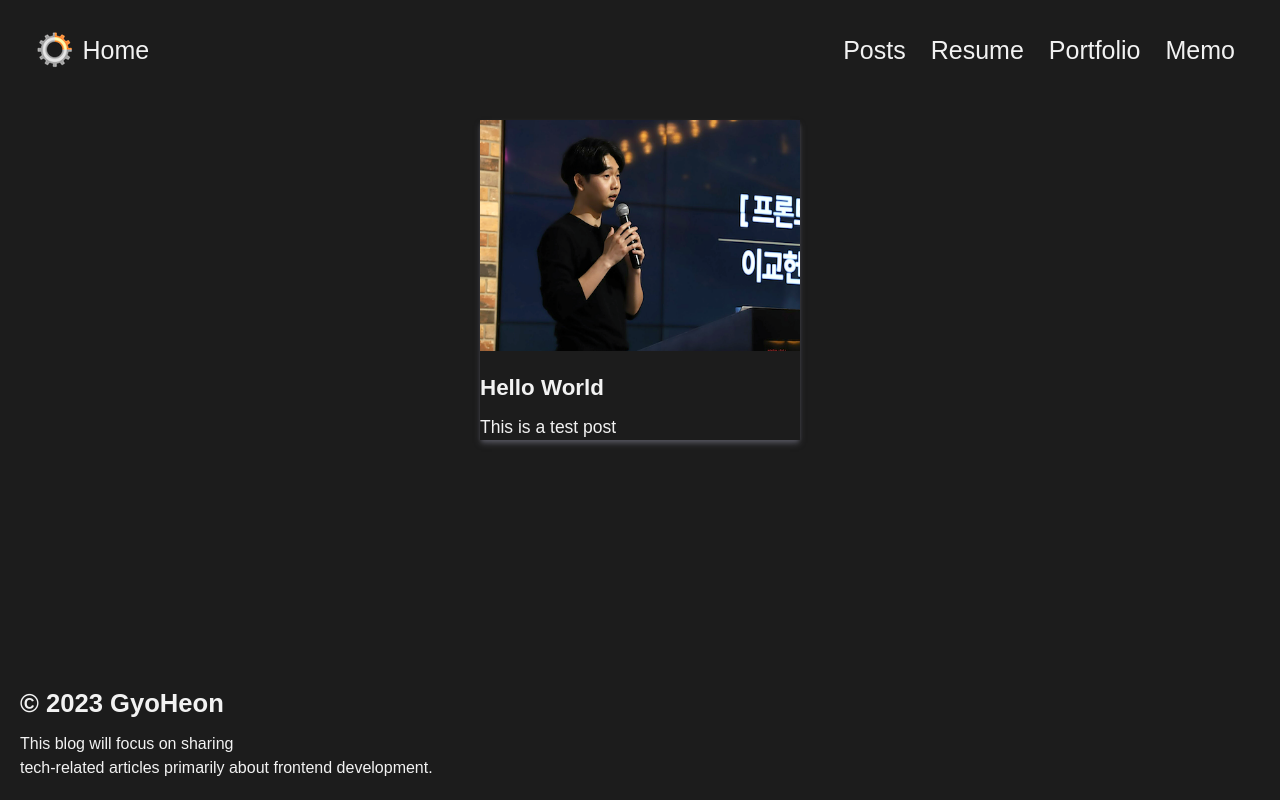
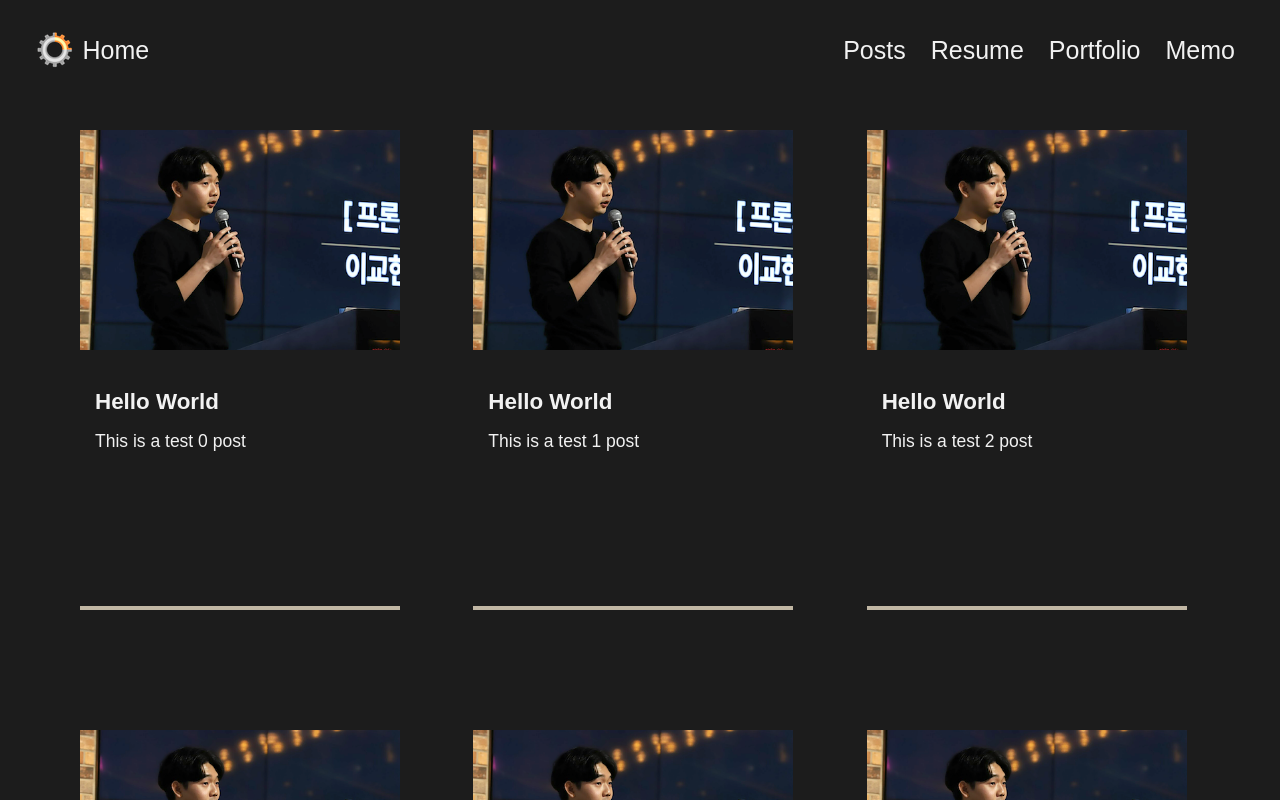
Before and after one commit to GyoHeon/blog, a Next.js app: page /posts in a window 1280 px wide. Shown: the top 800 px of the page. Built offline with nearby package versions, Linux system fonts and the light colour scheme.

Commit message:
Style: Edit card style and layout

```diff
--- a/app/posts/page.tsx
+++ b/app/posts/page.tsx
@@ -2,8 +2,14 @@ import { PostCard } from "@/components/Card";
 
 export default function Home() {
   return (
-    <main className="flex min-h-screen flex-col items-center justify-between p-24">
-      <PostCard title="Hello World" description="This is a test post" image="/image/lgh.png" />
+    <main className="min-h-screen p-6">
+      <div className="grid grid-flow-row grid-cols-1 gap-12 gap-y-24 lg:grid-cols-3 max-w-4xl mx-auto">
+        {Array(10)
+          .fill(0)
+          .map((_, index) => (
+            <PostCard title="Hello World" description={`This is a test ${index} post`} image="/image/lgh.png" />
+          ))}
+      </div>
     </main>
   );
 }
--- a/src/components/Card.tsx
+++ b/src/components/Card.tsx
@@ -6,10 +6,12 @@ interface Props {
 
 export function PostCard({ title, description, image }: Props) {
   return (
-    <div className="flex flex-col w-64 h-64 m-4 shadow-md shadow-zinc-600">
-      <img className="w-64 h-64" src={image} alt={title} />
-      <h5 className="mt-4 font-bold">{title}</h5>
-      <p className="mt-2 text-sm">{description}</p>
-    </div>
+    <article className="flex flex-col w-auto lg:w-64 lg:h-96 border-b-4 border-b-[--text--sec]">
+      <img className="w-auto lg:w-64 h-80 lg:h-44 object-cover" src={image} alt={title} />
+      <div className="p-3">
+        <h5 className="mt-4 font-bold">{title}</h5>
+        <p className="mt-2 text-sm">{description}</p>
+      </div>
+    </article>
   );
 }
--- a/tailwind.config.js
+++ b/tailwind.config.js
@@ -1,18 +1,13 @@
 /** @type {import('tailwindcss').Config} */
 module.exports = {
-  content: [
-    './src/pages/**/*.{js,ts,jsx,tsx,mdx}',
-    './src/components/**/*.{js,ts,jsx,tsx,mdx}',
-    './src/app/**/*.{js,ts,jsx,tsx,mdx}',
-  ],
+  content: ["./src/pages/**/*.{ts,tsx,mdx}", "./src/components/**/*.{ts,tsx,mdx}", "./app/**/*.{ts,tsx,mdx}"],
   theme: {
     extend: {
       backgroundImage: {
-        'gradient-radial': 'radial-gradient(var(--tw-gradient-stops))',
-        'gradient-conic':
-          'conic-gradient(from 180deg at 50% 50%, var(--tw-gradient-stops))',
+        "gradient-radial": "radial-gradient(var(--tw-gradient-stops))",
+        "gradient-conic": "conic-gradient(from 180deg at 50% 50%, var(--tw-gradient-stops))",
       },
     },
   },
   plugins: [],
-}
+};
```
